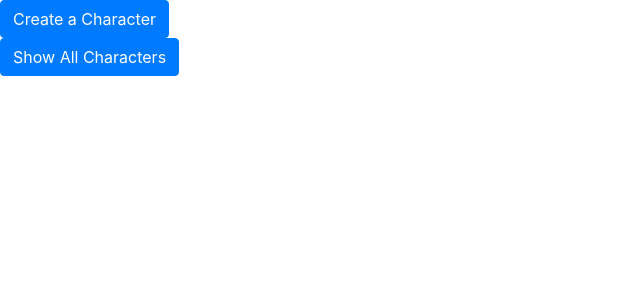
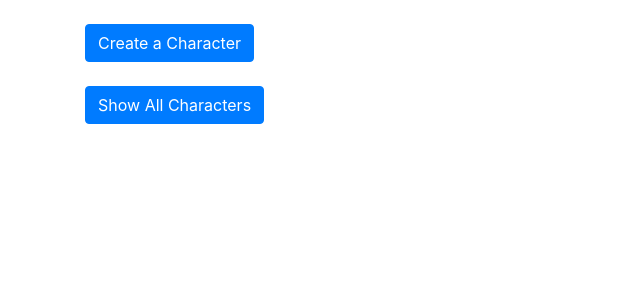
Before and after one commit to Quileggen/5E-Level-Guide, a Flask app: page / in a window 1280 px wide. Shown: the top 300 px of the page, without its empty margins (0-640 px from the left). Run offline with Flask 2, Linux system fonts and the light colour scheme; some libraries are stand-ins or nearby versions.

Commit message:
Pushing to Heroku and updating homepage styling

```diff
--- a/templates/index.html
+++ b/templates/index.html
@@ -1,10 +1,22 @@
 {% extends 'base.html' %}
 
 {% block body %}
+    <br>
+    <div class="container">
+        <div class="row align-items-center">
+            <div class="col align-self-center">
                 <form action="/new">
                     <button class="btn btn-primary" type="submit">Create a Character</button>
                 </form>
+            </div>
+        </div>
+        <br>
+        <div class="row align-items-center">
+            <div class="col align-self-center">
                 <form action="/all">
                     <button class="btn btn-primary" type="submit">Show All Characters</button>
                 </form>
+            </div>
+        </div>
+    </div>
 {% endblock %}
```
Lines whose indentation alone changed are shown as unchanged.
